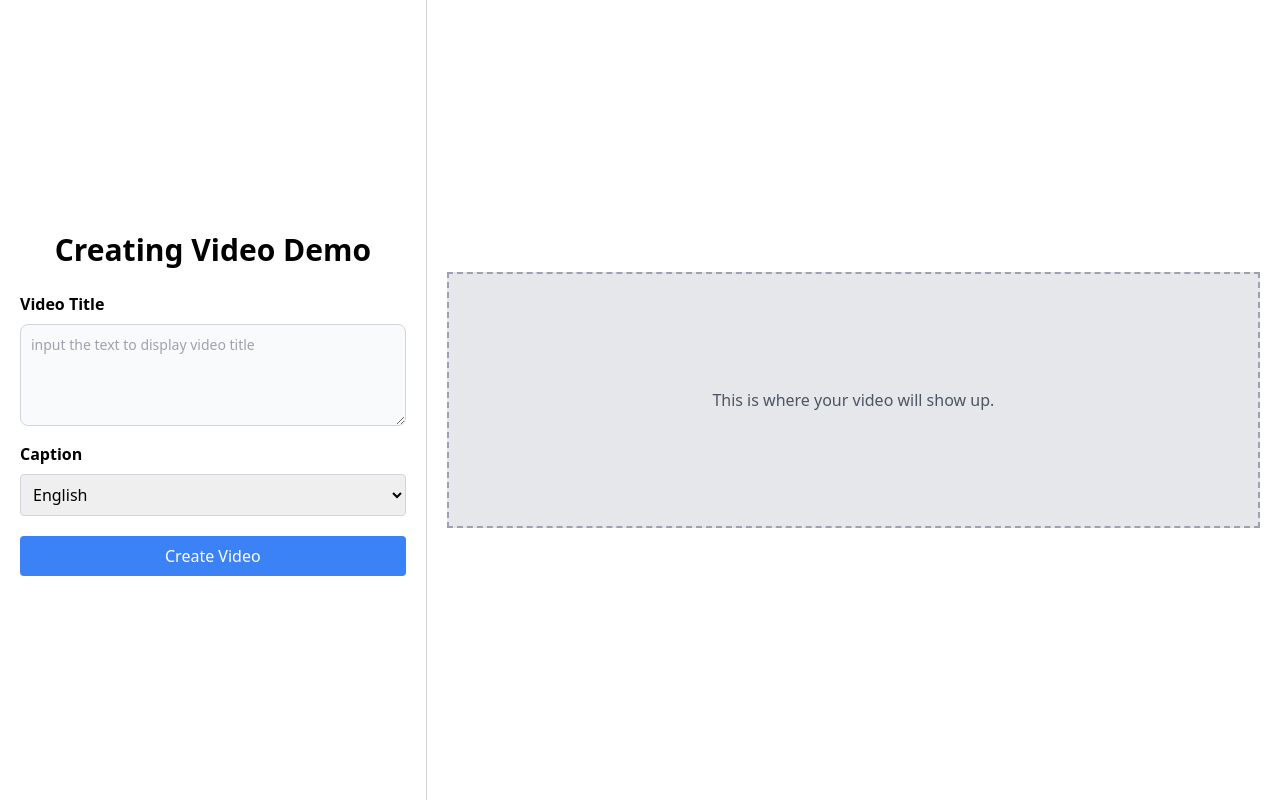
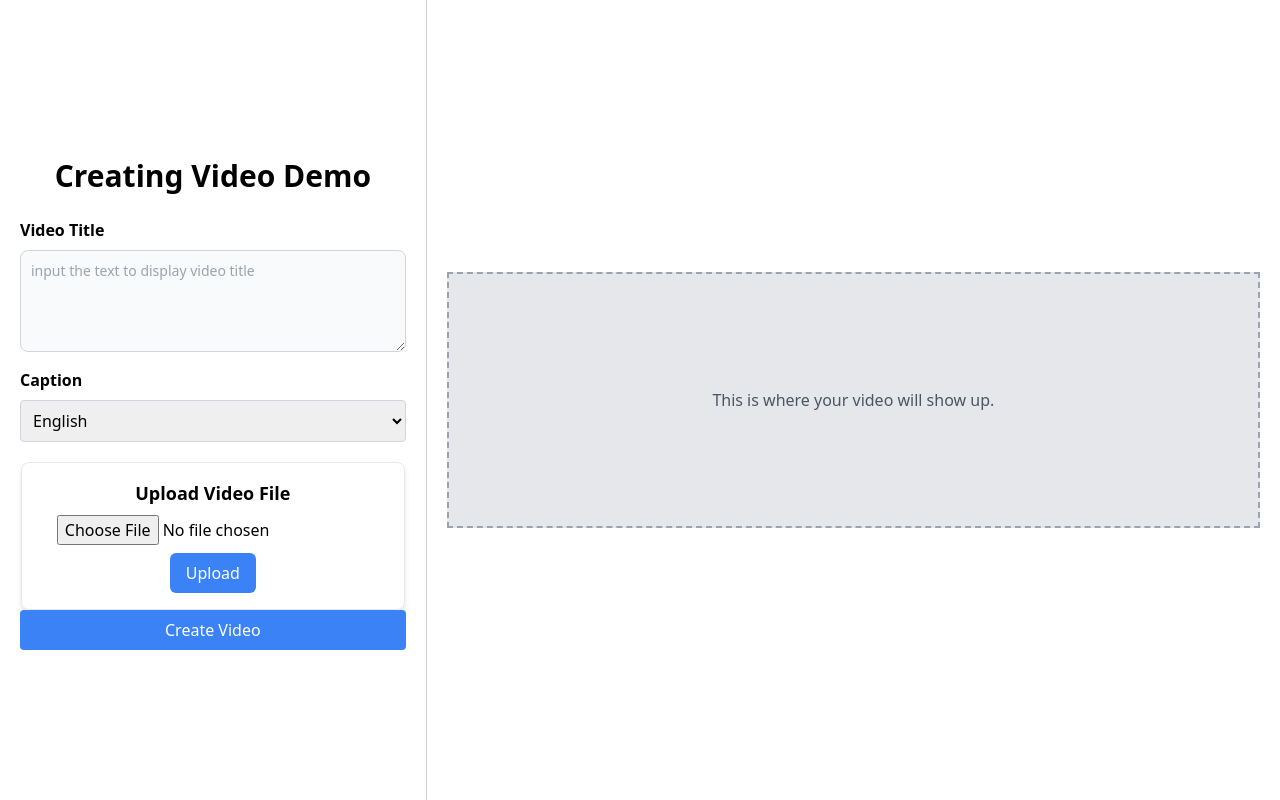
Before and after one commit to goal0105/shotstack-generate-video, a Next.js app: page / in a window 1280 px wide. Built offline with nearby package versions, Linux system fonts and the light colour scheme.

Commit message:
completed uploading file to bunny.net

```diff
--- a/components/ConfigurationPanel.tsx
+++ b/components/ConfigurationPanel.tsx
@@ -8,6 +8,7 @@ import CaptionSelection from './CaptionSelection';
 import TextArea from './TextArea';
 
 import React, { useState } from 'react';
+import FileUpload from './FileUpload';
 
 type ConfigurationPanelProps = {
   config: VideoConfig;
@@ -57,8 +58,10 @@ function ConfigurationPanel({
           placeholder="input the text to display video title"/>
 
         <CaptionSelection
-          config={config}
+          config={config} //seting caption
           setConfig={setConfig}/>
+
+        <FileUpload/>
 
         <CreateButton onCreate={onCreate} disabled={isDisabled} />
 
--- /dev/null
+++ b/components/FileUpload.tsx
@@ -0,0 +1,71 @@
+import { useState } from "react";
+
+export default function FileUpload() {
+  const [file, setFile] = useState<File | null>(null);
+  const [uploading, setUploading] = useState(false);
+  const [message, setMessage] = useState("");
+  const [fileUrl, setFileUrl] = useState<string | null>(null);
+
+  const handleFileChange = (event: React.ChangeEvent<HTMLInputElement>) => {
+    if (event.target.files && event.target.files.length > 0) {
+      setFile(event.target.files[0]);
+    }
+  };
+
+  const handleUpload = async () => {
+    if (!file) {
+      setMessage("Please select a file to upload.");
+      return;
+    }
+
+    setUploading(true);
+    setMessage("");
+
+    const formData = new FormData();
+    formData.append("file", file);
+
+    console.log("uploading");
+    try {
+      const response = await fetch("/api/upload", {
+        method: "POST",
+        body: formData,
+      });
+
+      const data = await response.json();
+
+      if (response.ok) {
+        setMessage("File uploaded successfully!");
+        setFileUrl(data.fileUrl);
+      } else {
+        setMessage(`Upload failed: ${data.message}`);
+      }
+    } catch (error) {
+      setMessage("An error occurred while uploading." + error);
+    } finally {
+      setUploading(false);
+    }
+  };
+
+  return (
+    <div className="p-4 border rounded-lg shadow-md w-96 mx-auto">
+      <h2 className="text-lg font-bold mb-2">Upload Video File</h2>
+      <input type="file" onChange={handleFileChange} className="mb-2" />
+      <button
+        onClick={handleUpload}
+        disabled={uploading}
+        className="px-4 py-2 bg-blue-500 text-white rounded-md disabled:opacity-50"
+      >
+        {uploading ? "Uploading..." : "Upload"}
+      </button>
+
+      {message && <p className="mt-2 text-sm text-gray-700">{message}</p>}
+      {fileUrl && (
+        <p className="mt-2">
+          <a href={fileUrl} target="_blank" rel="noopener noreferrer" className="text-blue-600 underline">
+            View Uploaded File
+          </a>
+        </p>
+      )}
+    </div>
+  );
+}
--- a/package.json
+++ b/package.json
@@ -9,6 +9,7 @@
     "format": "prettier --write ."
   },
   "dependencies": {
+    "formidable": "^3.5.2",
     "next": "^14.2.24",
     "openai": "^4.63.0",
     "react": "^18",
@@ -18,6 +19,7 @@
   },
   "devDependencies": {
     "@types/config": "^3.3.5",
+    "@types/formidable": "^3.4.5",
     "@types/node": "^20",
     "@types/react": "^18",
     "@types/react-dom": "^18",
--- /dev/null
+++ b/pages/api/upload.ts
@@ -0,0 +1,75 @@
+import { NextApiRequest, NextApiResponse } from "next";
+import formidable, { File } from "formidable";
+import fs from "fs";
+import path from "path";
+
+// Ensure bodyParser is disabled for formidable to work
+export const config = {
+  api: {
+    bodyParser: false,
+  },
+};
+
+const BUNNY_STORAGE_ZONE = process.env.BUNNY_STORAGE_ZONE || '';
+const BUNNY_PULL_ZONE = process.env.BUNNY_PULL_ZONE || '';
+const BUNNY_API_KEY = process.env.BUNNY_API_KEY || '';
+const BUNNY_API_BASE_URL = 'https://storage.bunnycdn.com';
+const BUNNY_LINKED_HOSTNAME = `${BUNNY_PULL_ZONE}.b-cdn.net`;
+
+export default async function handler(req: NextApiRequest, res: NextApiResponse) {
+  if (req.method !== "POST") {
+    return res.status(405).json({ message: "Method Not Allowed" });
+  }
+
+  console.log("Uploading file...");
+  try {
+    const form = formidable({ multiples: false });
+
+    // Parse the form as a Promise
+    const parseForm = (): Promise<{ fields: formidable.Fields; files: formidable.Files }> => {
+      return new Promise((resolve, reject) => {
+        form.parse(req, (err, fields, files) => {
+          console.log("Parsing form...");
+          if (err) reject(err);
+          else resolve({ fields, files });
+        });
+      });
+    };
+
+    const { files } = await parseForm();
+    const fileData = files.file;
+    const uploadedFile = Array.isArray(fileData) ? fileData[0] : fileData;
+
+    if (!uploadedFile) {
+      return res.status(400).json({ message: "No file uploaded" });
+    }
+
+    const fileBuffer = await fs.promises.readFile(uploadedFile.filepath);
+    console.log("File Path : " + uploadedFile.filepath);
+    const fileName = path.basename(uploadedFile.originalFilename || "uploaded_file");
+    const uniqueFileName = `${Date.now()}_${fileName}`;
+
+    const uploadUrl = `${BUNNY_API_BASE_URL}/${BUNNY_STORAGE_ZONE}/${uniqueFileName}`;
+    console.log("Upload URL: " + uploadUrl);
+
+    const response = await fetch(uploadUrl, {
+      method: "PUT",
+      headers: new Headers({
+        "AccessKey": BUNNY_API_KEY,
+        "Content-Type": "application/octet-stream",
+      }),
+      body: fileBuffer,
+    });
+
+    if (!response.ok) {
+      throw new Error(`Bunny.net upload failed: ${response.statusText}`);
+    }
+
+    const pullzoneFileUrl = `https://${BUNNY_LINKED_HOSTNAME}/${uniqueFileName}`;
+    console.log("File uploaded successfully");
+    return res.status(200).json({ message: "File uploaded successfully", fileUrl: pullzoneFileUrl });
+  } catch (error) {
+    console.error("Error during file upload:", error);
+    return res.status(500).json({ message: error instanceof Error ? error.message : "Unknown error" });
+  }
+};
```
Also changed, not shown: services/shotstackService.ts (line endings or trailing spaces), 2 other files (tests, documents, lock files or other folders).
